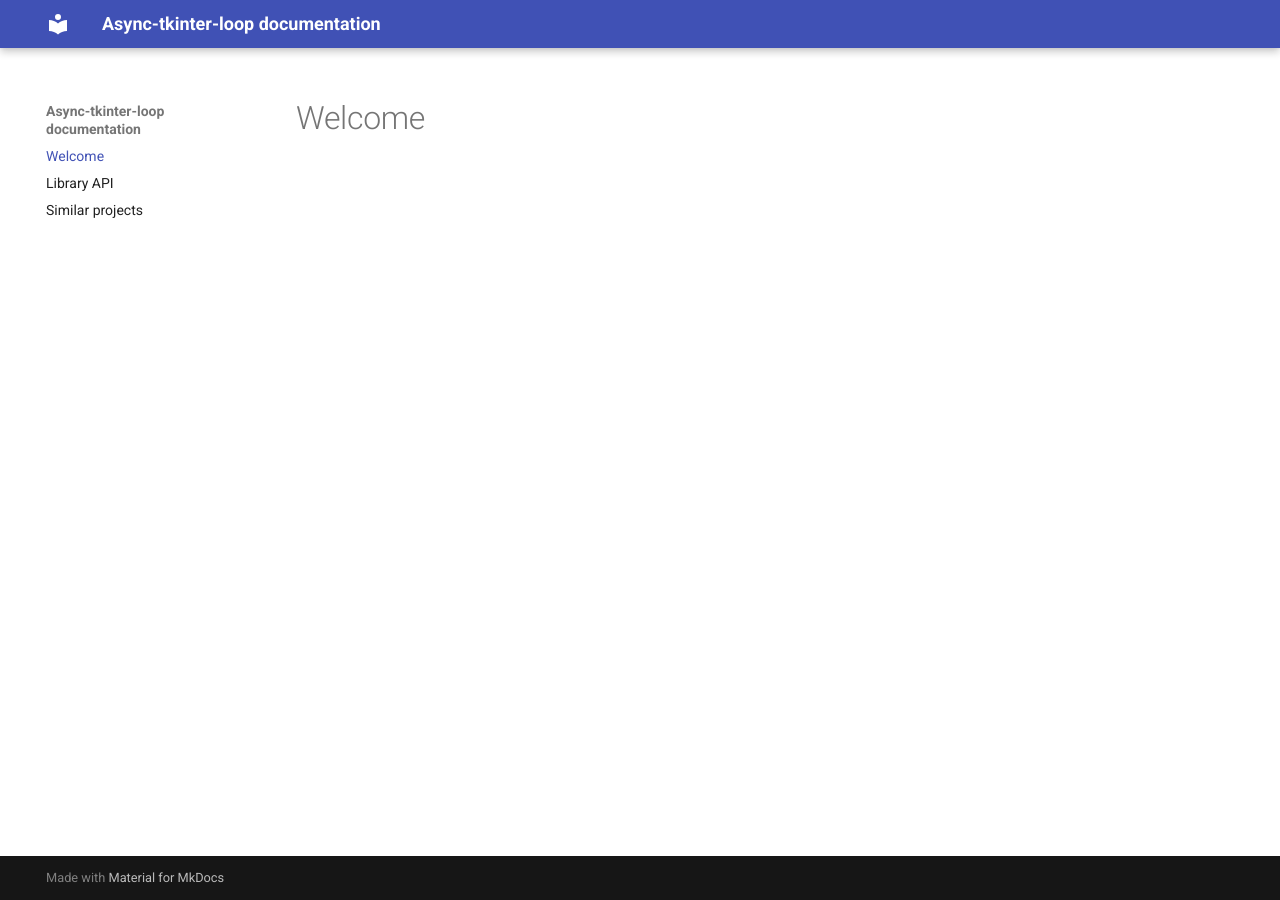
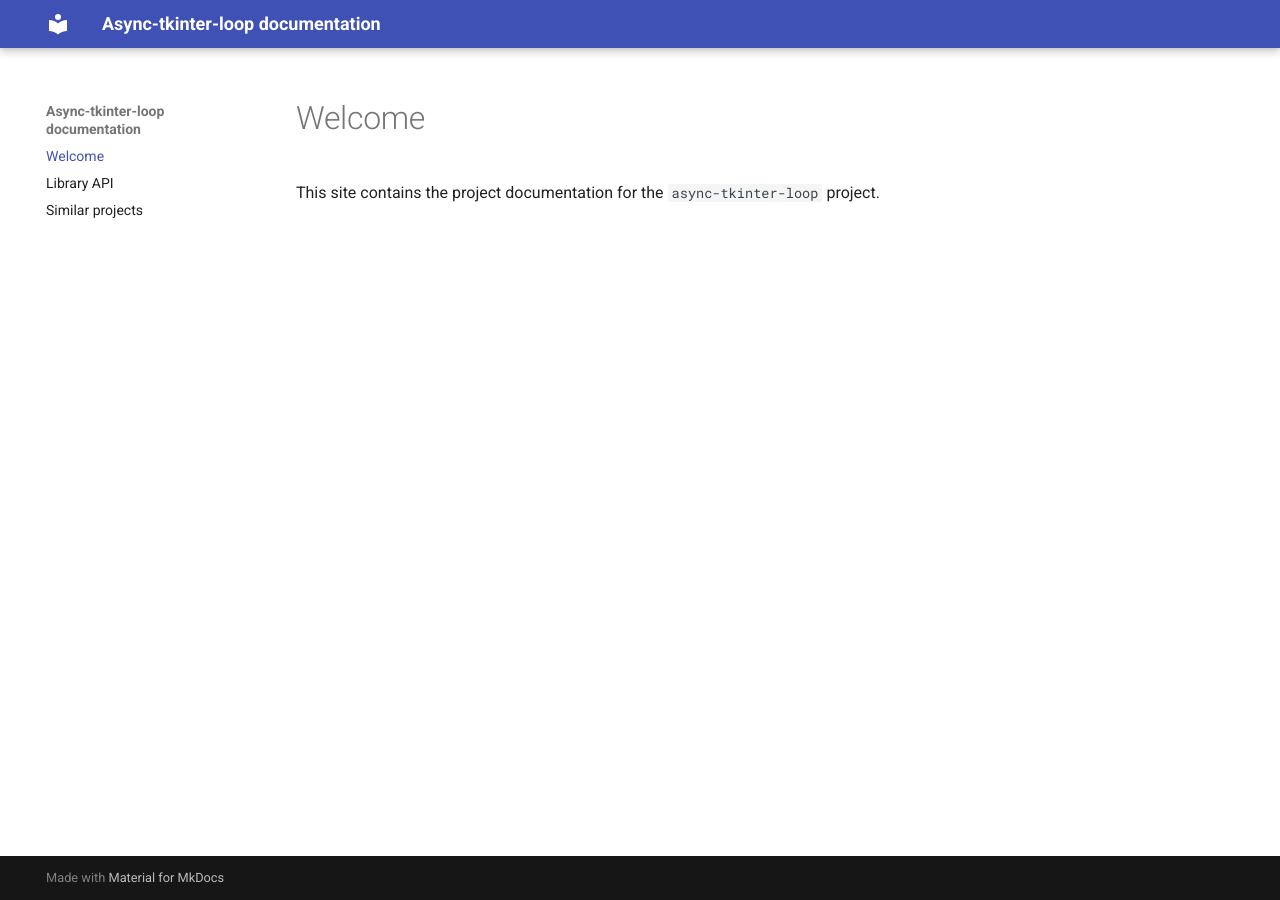
Before and after one commit to insolor/async-tkinter-loop, an MkDocs documentation site: the page built from docs/index.md, in a window 1280 px wide. Built offline with MkDocs 1.6.1 and Material for MkDocs 9.7.7, drawn with Linux system fonts in a browser that asks for light colours.

Commit message:
Add info to index

```diff
--- a/docs/index.md
+++ b/docs/index.md
@@ -1 +1,4 @@
 # Welcome
+
+This site contains the project documentation for the
+`async-tkinter-loop` project.
```
